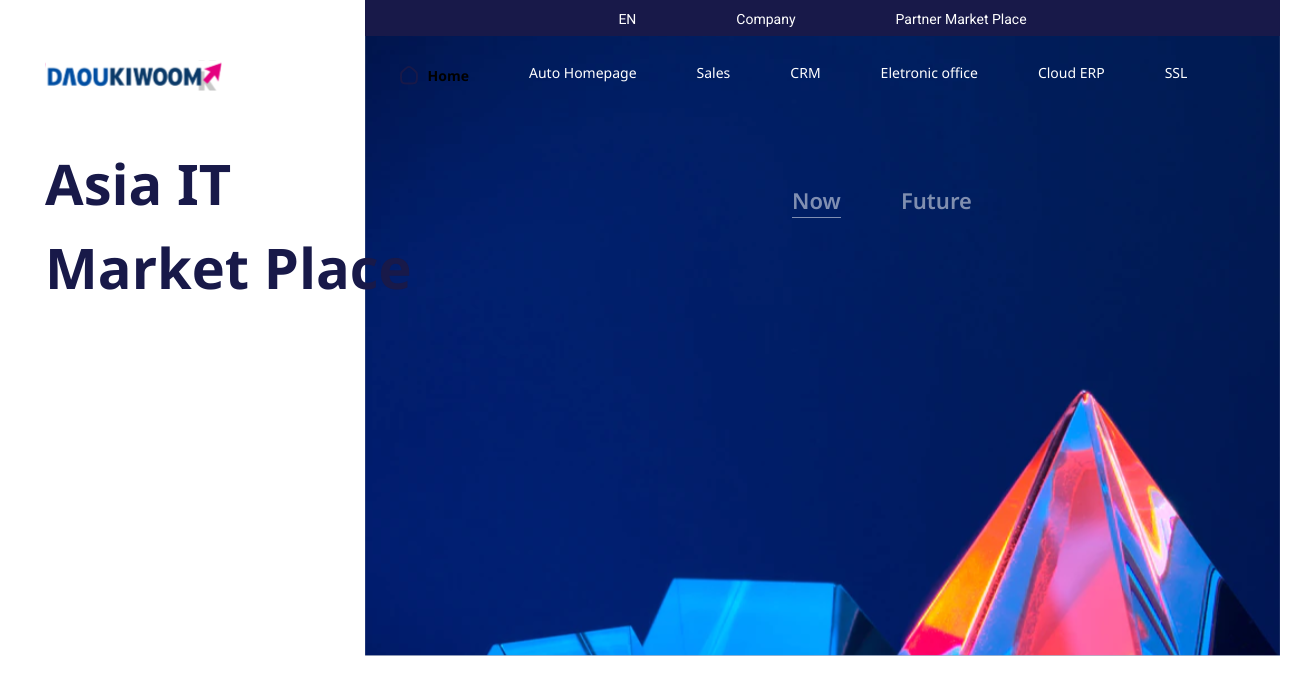
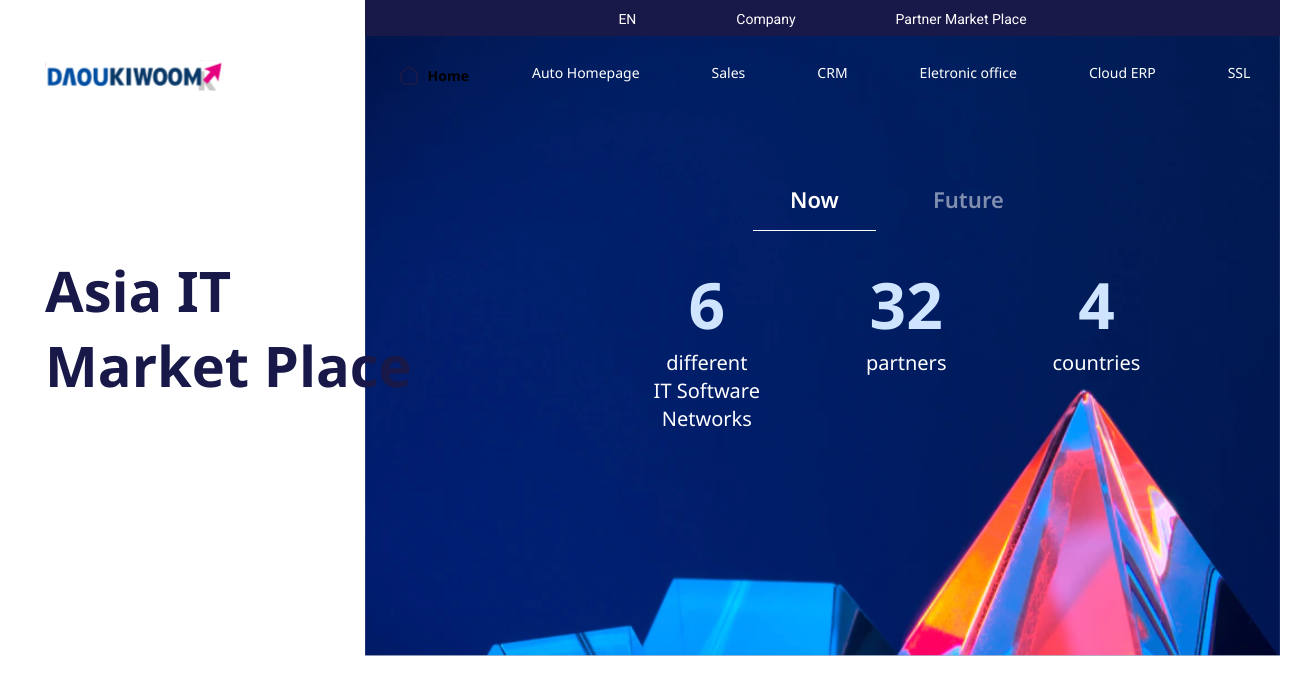
Before and after one commit to trietnk01/diennk-kairos, a React (Create React App) app: page / in a window 1280 px wide. Shown: the top 694 px of the page, 1310 px wide, since content can reach past the window. Built offline with nearby package versions, Linux system fonts and the light colour scheme.

Commit message:
Update code 01-05-2022 22h00

```diff
--- a/src/assets/frontpage/_frontpage-custom.scss
+++ b/src/assets/frontpage/_frontpage-custom.scss
@@ -14,8 +14,17 @@
         font-family: $f_Roboto;
         font-size: 14px;
         font-weight: 400;
+        line-height: 16px;
       }
     }
+  }
+  .banner-slogan {
+    color: $blue;
+    font-size: 56px;
+    line-height: 75px;
+    font-family: $f_NotoSans_Bold;
+    padding-left: 30px;
+    padding-right: 30px;
   }
 }
 
@@ -27,33 +36,29 @@
   .front-page-text-home {
     font-family: $f_NotoSans_Bold;
     font-size: 14px;
-  }
-  .banner-slogan {
-    margin-top: 50px;
-    color: $blue;
-    font-size: 56px;
-    font-family: $f_NotoSans_Bold;
+    line-height: 19px;
   }
 }
 .banner-menu {
-  padding-top: 60px;
-  padding-left: 30px;
-  padding-right: 30px;
+  margin-top: 60px;
+  padding-left: 33px;
+  padding-right: 33px;
   .menu {
     li {
-      margin-right: 60px;
-      &:last-child {
-        margin-right: 0;
+      margin-left: 72px;
+      &:first-child {
+        margin-left: 0;
       }
       a {
         font-size: 14px;
+        line-height: 19px;
       }
     }
   }
   .tab-now-future {
     margin-top: 100px;
     li {
-      margin-left: 60px;
+      margin-left: 20px;
       &:first-child {
         margin-left: 0;
       }
@@ -61,10 +66,33 @@
         font-size: 22px;
         font-family: $f_NotoSans_SemiBold;
         opacity: 0.5;
+        padding: 0 37px;
+        line-height: 30px;
         &.active {
           border-bottom: 1px solid #fff;
+          padding-bottom: 16px;
+          opacity: 1;
         }
       }
     }
   }
+  .now-future-panel {
+    margin-top: 30px;
+    .now-future-item {
+      margin-left: 106px;
+      &:first-child {
+        margin-left: 0;
+      }
+      &__number {
+        color: $lightBlue;
+        font-size: 64px;
+        font-family: $f_NotoSans_Bold;
+        line-height: 88px;
+      }
+      &__text {
+        font-size: 20px;
+        line-height: 28px;
+      }
+    }
+  }
 }
--- a/src/assets/frontpage/_frontpage-global.scss
+++ b/src/assets/frontpage/_frontpage-global.scss
@@ -3,7 +3,7 @@
   font-size: 16px;
 }
 .kairos-container {
-  max-width: 1310px;
+  width: 1310px;
   padding-left: 15px;
   padding-right: 15px;
 }
--- a/src/assets/frontpage/_frontpage-variable.scss
+++ b/src/assets/frontpage/_frontpage-variable.scss
@@ -1,5 +1,6 @@
 $black: rgb(51, 51, 51);
 $blue: #181949;
 $pink: #e6367e;
+$lightBlue: #cfe5ff;
 $fonts_Noto_Sans: "./../fonts/Noto_Sans";
 $images: "./../images";
--- a/src/pages/Home/Home.jsx
+++ b/src/pages/Home/Home.jsx
@@ -5,23 +5,14 @@
 import { Link } from "react-router-dom";
 function Home() {
   return (
-    <div className="relative font-frontpage-global">
-      <div className="box-banner bg-no-repeat bg-right-top flex absolute left-0 top-0 w-full">
-        <div className="header flex text-white items-center justify-center absolute right-0 top-0">
-          <div className="item">
-            <span className="item__text">EN</span>
+    <div className="font-frontpage-global">
+      <div className="relative box-banner bg-no-repeat bg-right-top absolute left-0 top-0 w-full">
+        <div className="kairos-container flex mx-auto h-full">
+          <div className="col-left relative">
+            <div className="absolute banner-slogan items-center top-0 left-0 flex w-full h-full">
+              Asia IT <br /> Market Place
             </div>
-          <div className="item">
-            <span className="item__text">Company</span>
-          </div>
-          <div className="item">
-            <span className="item__text">Partner Market Place</span>
-          </div>
-        </div>
-      </div>
-      <div className="kairos-container relative flex mx-auto">
-        <div className="col-left">
-          <div className="flex justify-between items-center">
+            <div className="flex relative justify-between items-center">
               <Link to="/">
                 <img src={logo} />
               </Link>
@@ -31,9 +22,6 @@
                   Home
                 </Link>
               </div>
-          </div>
-          <div className="banner-slogan">
-            Asia IT <br /> Market Place
             </div>
           </div>
           <div className="grow banner-menu">
@@ -81,6 +69,44 @@
                 </button>
               </li>
             </ul>
+            <div className="now-future-panel flex justify-center">
+              <div className="now-future-item">
+                <div className="now-future-item__number text-center">6</div>
+                <div className="now-future-item__text text-white text-center">
+                  different
+                  <br />
+                  IT Software
+                  <br />
+                  Networks
+                </div>
+              </div>
+              <div className="now-future-item">
+                <div className="now-future-item__number text-center">32</div>
+                <div className="now-future-item__text text-white text-center">partners</div>
+              </div>
+              <div className="now-future-item">
+                <div className="now-future-item__number text-center">4</div>
+                <div className="now-future-item__text text-white text-center">countries</div>
+              </div>
+            </div>
+          </div>
+        </div>
+        <div className="header flex text-white items-center justify-center absolute right-0 top-0">
+          <div className="item">
+            <Link className="item__text" to="/">
+              EN
+            </Link>
+          </div>
+          <div className="item">
+            <Link className="item__text" to="/">
+              Company
+            </Link>
+          </div>
+          <div className="item">
+            <Link className="item__text" to="/">
+              Partner Market Place
+            </Link>
+          </div>
         </div>
       </div>
     </div>
```
Lines whose indentation alone changed are shown as unchanged.
